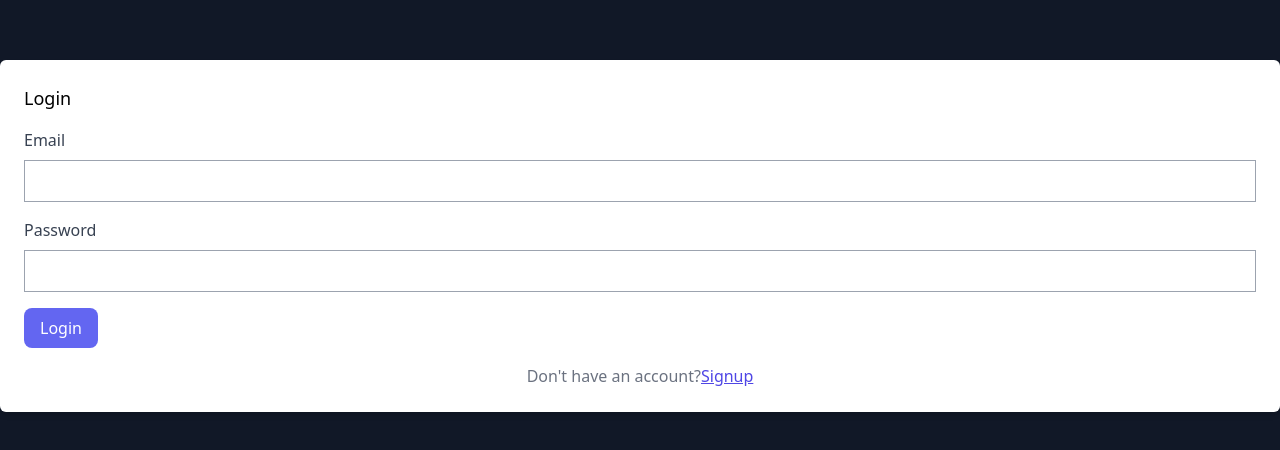
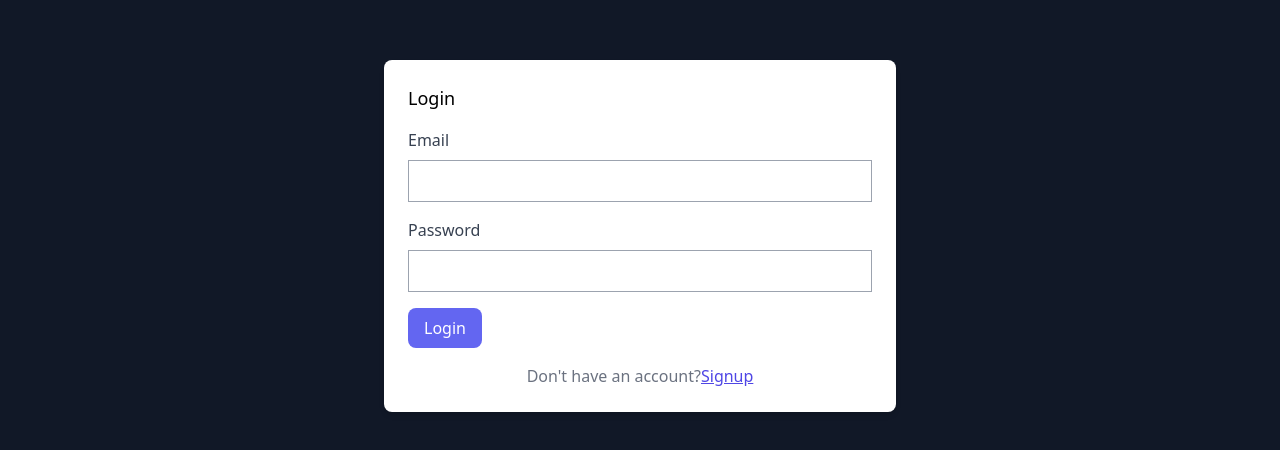
Before and after one commit to piesieomane/hola-chat-client, a Next.js app: page / in a window 1280 px wide. Shown: the part 164-614 px from the top of the page. Built offline with nearby package versions, Linux system fonts and the light colour scheme.

Commit message:
setup the login page

```diff
--- a/pages/_app.tsx
+++ b/pages/_app.tsx
@@ -2,7 +2,7 @@ import MainLayout from '../src/components/layouts/main-layouts';
 import '../styles/globals.css';
 import '../styles/general.sass';
 
-function MyApp({ Component, pageProps }) {
+function MyApp({ Component, pageProps }: { Component: any; pageProps: any }) {
   return (
     <>
       <MainLayout>
--- a/src/components/auth/login.tsx
+++ b/src/components/auth/login.tsx
@@ -2,6 +2,7 @@ import React, { useState } from 'react';
 import { useRouter } from 'next/router';
 // import { useDispatch } from 'react-redux';
 // import { login, signup } from '../store/actions/auth';
+import { motion, AnimatePresence } from 'framer-motion';
 
 const LoginPage = () => {
   const [email, setEmail] = useState('');
@@ -9,7 +10,7 @@ const LoginPage = () => {
   const [confirmPassword, setConfirmPassword] = useState('');
   const [isSignup, setIsSignup] = useState(false);
   const router = useRouter();
-  // const dispatch = useDispatch();
+  //   const dispatch = useDispatch();
 
   //   const handleSubmit = async (e: React.FormEvent<HTMLFormElement>) => {
   //     e.preventDefault();
@@ -27,11 +28,15 @@ const LoginPage = () => {
   //   };
 
   return (
-    <div className="bg-gray-900 min-h-screen flex flex-col justify-center">
+    <div className="bg-gray-900 min-h-screen flex flex-col justify-center items-center">
+      <AnimatePresence>
         {isSignup ? (
-        <form
-          className="bg-white p-6 rounded-lg shadow-md"
+          <motion.form
+            className="bg-white p-6 rounded-lg w-2/5 shadow-md"
             // onSubmit={handleSubmit}
+            initial={{ scale: 0.5, opacity: 0 }}
+            animate={{ scale: 1, opacity: 1 }}
+            exit={{ scale: 0.5, opacity: 0 }}
           >
             <h1 className="text-lg font-medium mb-4">Signup</h1>
             <div className="mb-4">
@@ -79,10 +84,7 @@ const LoginPage = () => {
                 onChange={(e) => setConfirmPassword(e.target.value)}
               />
             </div>
-          <button
-            className="bg-indigo-500
-text-white py-2 px-4 rounded-lg hover:bg-indigo-600"
-          >
+            <button className="bg-indigo-500 text-white py-2 px-4 rounded-lg hover:bg-indigo-600">
               Signup
             </button>
             <p className="text-center text-gray-500 mt-4">
@@ -95,11 +97,14 @@ text-white py-2 px-4 rounded-lg hover:bg-indigo-600"
                 Login
               </a>
             </p>
-        </form>
+          </motion.form>
         ) : (
-        <form
-          className="bg-white p-6 rounded-md shadow-md"
-          //  onSubmit={handleSubmit}
+          <motion.form
+            className="bg-white p-6 rounded-lg w-2/5 shadow-md"
+            // onSubmit={handleSubmit}
+            initial={{ scale: 0.5, opacity: 0 }}
+            animate={{ scale: 1, opacity: 1 }}
+            exit={{ scale: 0.5, opacity: 0 }}
           >
             <h1 className="text-lg font-medium mb-4">Login</h1>
             <div className="mb-4">
@@ -145,8 +150,9 @@ text-white py-2 px-4 rounded-lg hover:bg-indigo-600"
                 Signup
               </a>
             </p>
-        </form>
+          </motion.form>
         )}
+      </AnimatePresence>
     </div>
   );
 };
```
Lines whose indentation alone changed are shown as unchanged.
